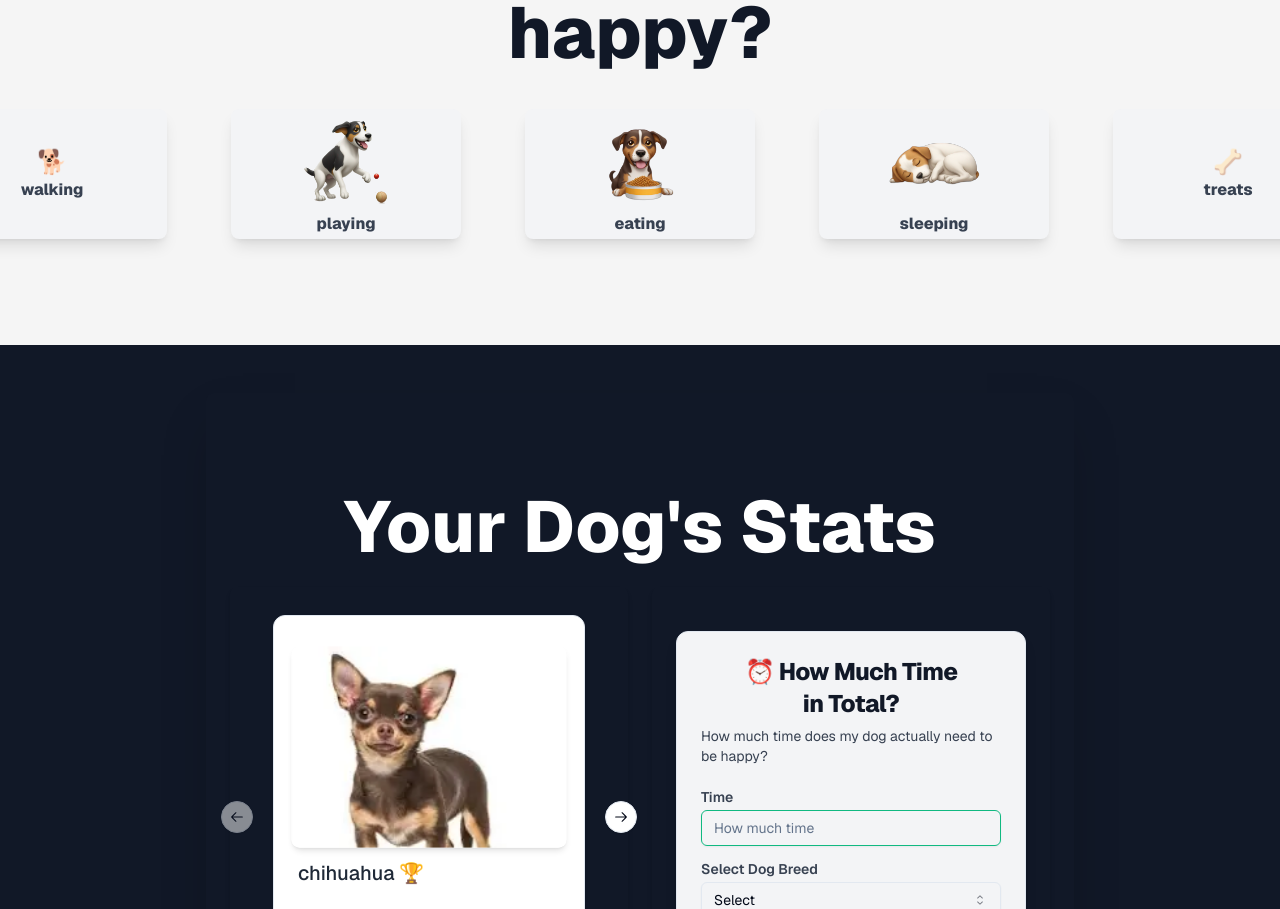
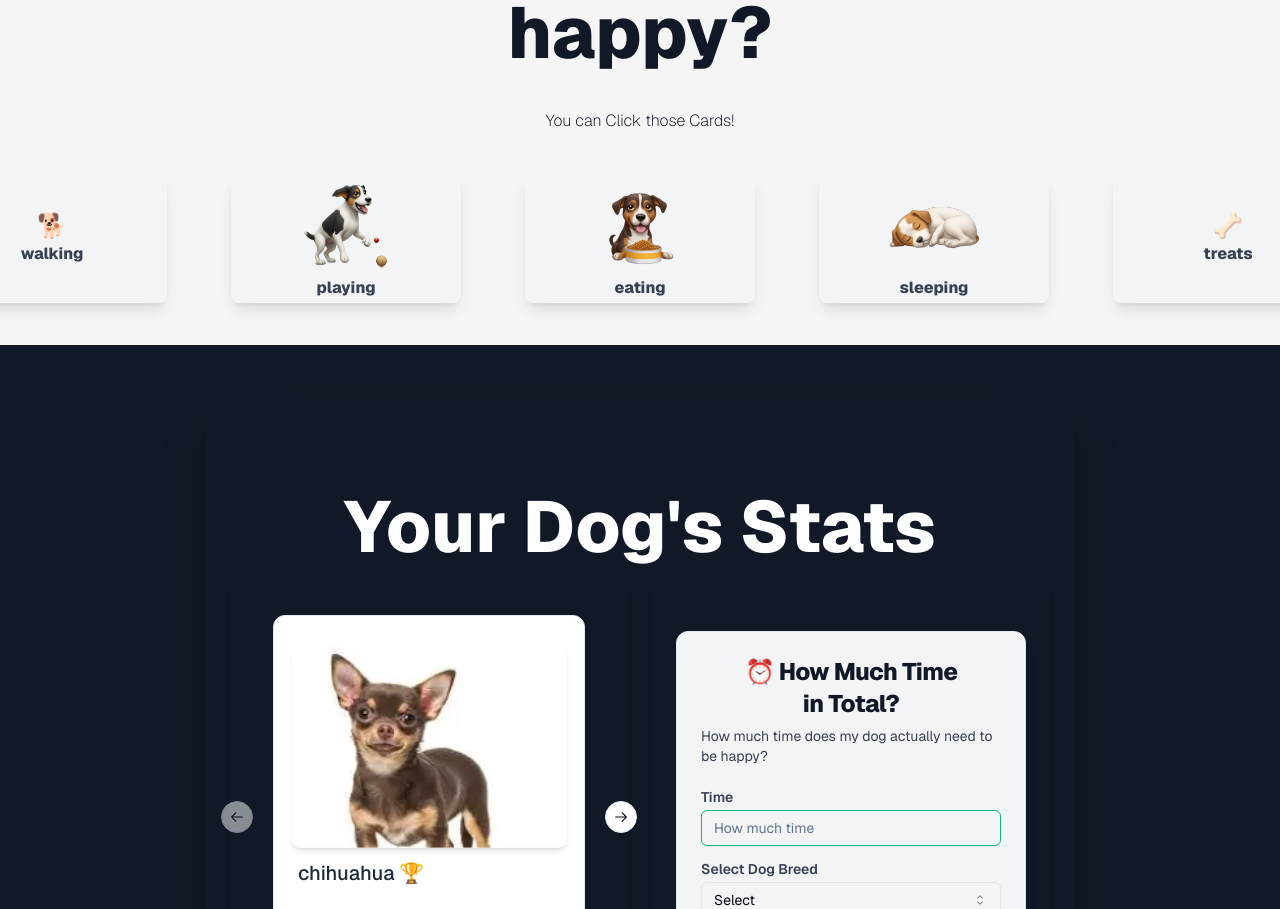
Before and after one commit to Giorgiod91/IsMyDogHappy, a Next.js app: page / in a window 1280 px wide. Shown: the part 955-1864 px from the top of the page. Built offline with nearby package versions, Linux system fonts and the light colour scheme.

Commit message:
added p tag to show that the cards a clickable

```diff
--- a/src/app/components/PartTwo.tsx
+++ b/src/app/components/PartTwo.tsx
@@ -9,6 +9,7 @@ type Props = {};
 function PartTwo({}: Props) {
   const [clicked, setClicked] = useState(false);
   const [clickedIndex, setClickedIndex] = useState<number | null>(null);
+  const [hoverClicked, setHoverClicked] = useState(false);
   // const [flipClicked, setFlipClicked] = useState(false);
   const trackHashMap = new Map();
   trackHashMap.set(
@@ -65,6 +66,10 @@ function PartTwo({}: Props) {
       <h1 className="text-pretty text-center text-7xl font-extrabold text-gray-900">
         What does my dog need to be happy?
       </h1>
+      <p className="text-center font-extralight">
+        {" "}
+        You can Click those Cards!{" "}
+      </p>
       <div className="flex flex-col items-center justify-center gap-16 lg:flex-row">
         {Array.from(sortedTrackHashMap).map(([key], index) => (
           <div id={index.toString()} className="flex flex-col">
@@ -88,6 +93,7 @@ function PartTwo({}: Props) {
                 }}
                 className="border-1 flex h-[130px] w-[230px] cursor-pointer flex-col items-center justify-center rounded-lg bg-[#F3F4F6] shadow-lg"
               >
+                {" "}
                 {clickedIndex == index ? (
                   <div
                     onClick={() =>
--- a/src/app/page.tsx
+++ b/src/app/page.tsx
@@ -19,7 +19,7 @@ export default function HomePage() {
       <section className="flex h-screen justify-center">
         <StateContainer susge="susge" susge2="susge2" />
       </section>
-      <section className="h-[200px] bg-[#F5F5F5]">
+      <section className="h-[140px] bg-[#F5F5F5]">
         <About />
       </section>
     </main>
```
